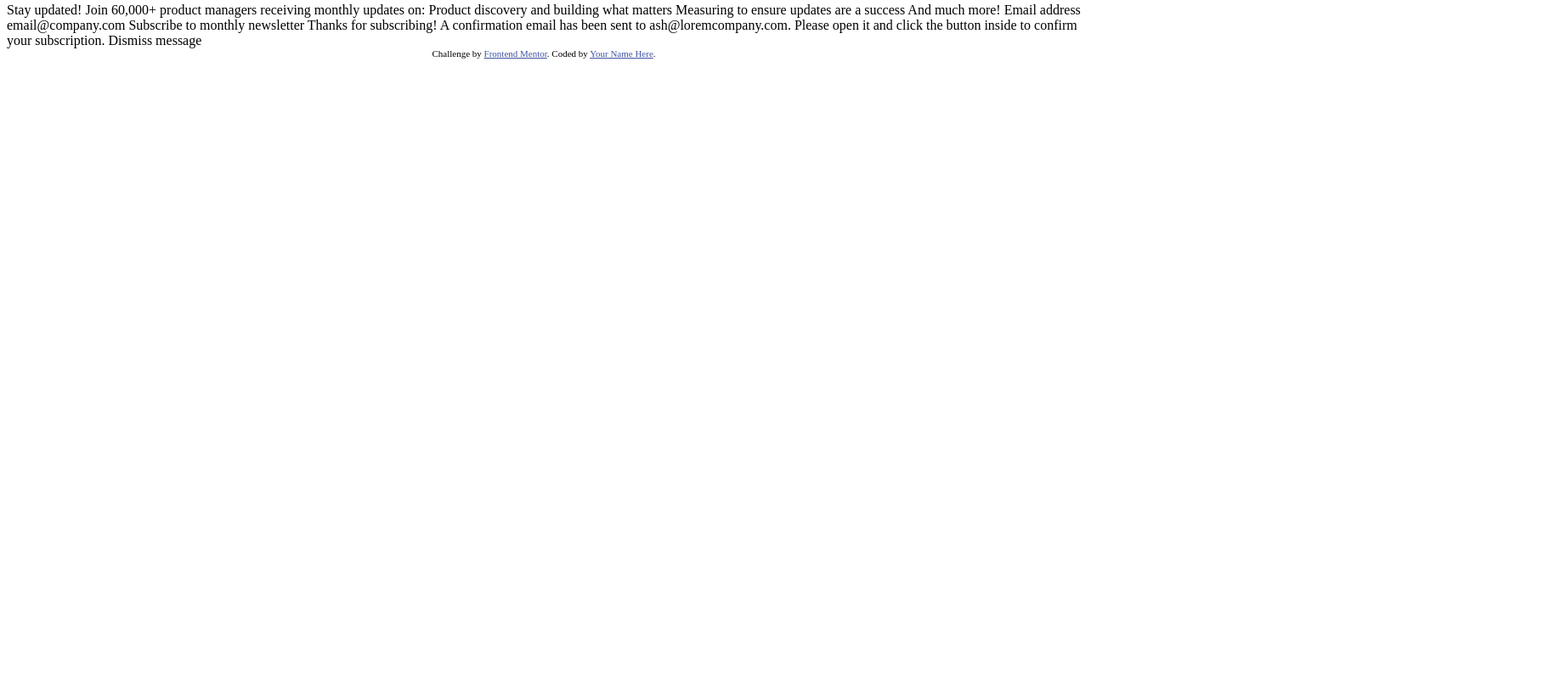
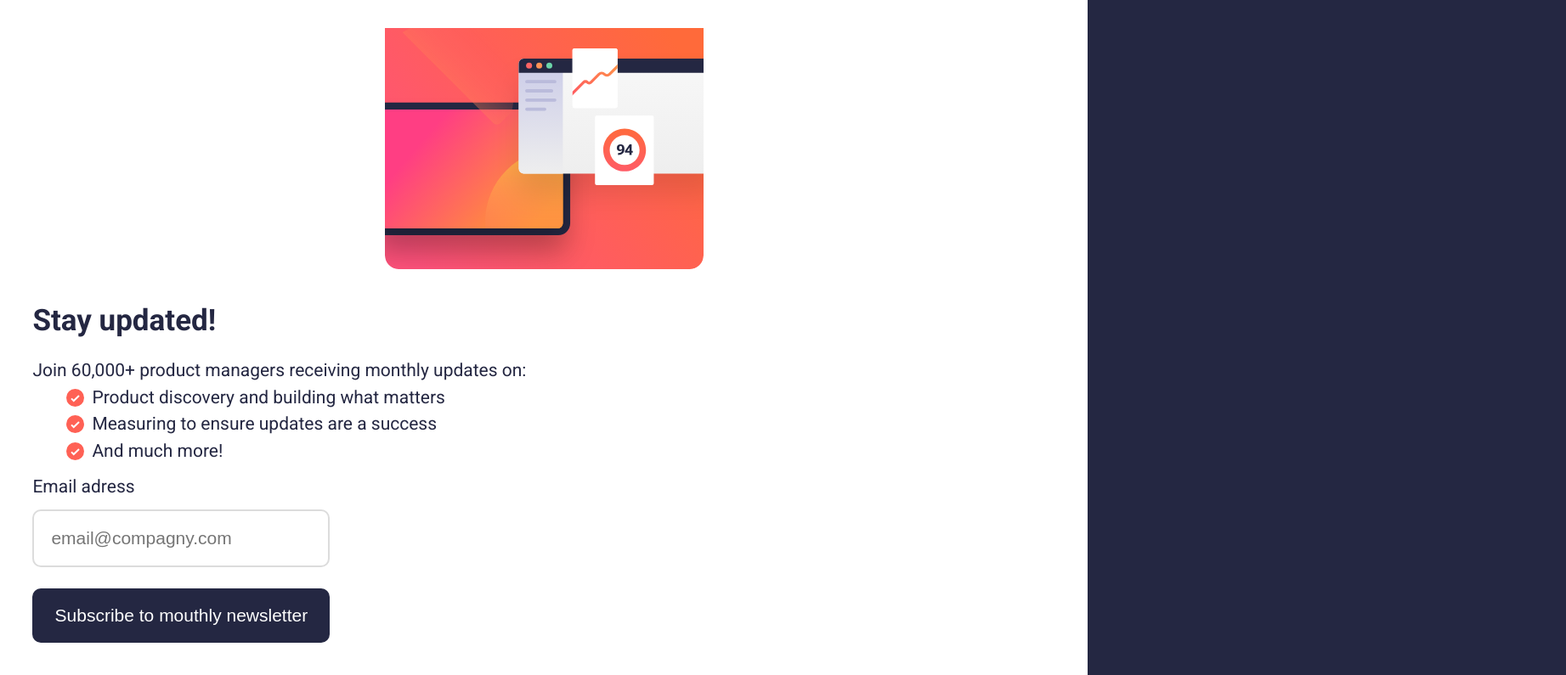
Before and after one commit to blremilie/Newsletter, a plain HTML site: page index.html in a window 1280 px wide. Shown: the part 5-800 px from the top of the page at 85% size, 1843 px wide, since content can reach past the window. Drawn offline with Linux system fonts and the light colour scheme.

Commit message:
second commit

```diff
--- a/index.html
+++ b/index.html
@@ -2,12 +2,12 @@
 <html lang="en">
 <head>
   <meta charset="UTF-8">
-  <meta name="viewport" content="width=device-width, initial-scale=1.0"> <!-- displays site properly based on user's device -->
+  <meta name="viewport" content="width=device-width, initial-scale=1.0">
 
+  <link href="./style.css" rel="stylesheet">
   <link rel="icon" type="image/png" sizes="32x32" href="./assets/images/favicon-32x32.png">
 
-  <title>Frontend Mentor | Newsletter sign-up form with success message</title>
-
+  <title>Newsletter sign-up form with success message</title>
   <!-- Feel free to remove these styles or customise in your own stylesheet 👍 -->
   <style>
     .attribution { font-size: 11px; text-align: center; }
@@ -17,36 +17,39 @@
 <body>
 
   <!-- Sign-up form start -->
+<div id="newsletter">
+  <div id="informations">
+    <h1>Stay updated! </h1>
 
-  Stay updated!
+      <p>Join 60,000+ product managers receiving monthly updates on:</p>
+        <ul>
+          <li>Product discovery and building what matters</li>
+          <li>Measuring to ensure updates are a success</li>
+          <li>And much more!</li>
+        </ul>
+        <form id="form" novalidate>
+          <div id="email_status">
+            <label for= "email">Email adress</label>
+            <span id="error">Valid Email required</span>
+          </div>
+          <input type="email" id="email" name="user_mail" placeholder="email@compagny.com"
+          required/>
+          <input type="submit" id="button" value="Subscribe to mouthly newsletter"/>
+        </form>
+    </div>
+    <div id="image"></div>
+  </div>
 
-  Join 60,000+ product managers receiving monthly updates on:
+  <div id="success_message">
+    <img src="./assets/images/icon-success.svg" alt ="success";>
+      <h1>Thanks for subscribing! </h1>
+        <p>A confirmation email has been sent to <span>ash@loremcompany.com</span>.
+        Please open it and click the button inside to confirm your subscription.</p>
+        <input type="submit" value="Dismiss message" id="button_success">
+  </div>
 
-  Product discovery and building what matters
-  Measuring to ensure updates are a success
-  And much more!
 
-  Email address
-  email@company.com
-
-  Subscribe to monthly newsletter
-
-  <!-- Sign-up form end -->
-
-  <!-- Success message start -->
-
-  Thanks for subscribing!
-
-  A confirmation email has been sent to ash@loremcompany.com.
-  Please open it and click the button inside to confirm your subscription.
-
-  Dismiss message
-
-  <!-- Success message end -->
-
-  <div class="attribution">
-    Challenge by <a href="https://www.frontendmentor.io?ref=challenge" target="_blank">Frontend Mentor</a>.
-    Coded by <a href="#">Your Name Here</a>.
   </div>
+<script src="./script.js"></script>
 </body>
 </html>
--- /dev/null
+++ b/script.js
@@ -0,0 +1,27 @@
+let validateEmailReg = /^((?!\.)[\w\-_.]*[^.])(@\w+)(\.\w+(\.\w+)?[^.\W])$/gm;
+let form = document.getElementById('form');
+let email = document.getElementById('email');
+let success_message = document.getElementById('success_message');
+let newsletter = document.getElementById('newsletter');
+let myError = document.getElementById('error');
+let button_success = document.getElementById('button_success');
+
+form.addEventListener('submit', (e) => {
+    if(validateEmailReg.test(email.value)) {
+        newsletter.style.display = "none";
+        success_message.style.display = "flex";
+        e.preventDefault();
+    }
+    else {
+        myError.style.visibility = "visible";
+        email.style.borderColor = "tomato";
+        email.style.background = "#ffe8e6";
+        email.style.color= "tomato";
+        e.preventDefault();
+    }
+})
+
+button_success.addEventListener('click', (e) => {
+    success_message.style.display = "none";
+    newsletter.style.display = "flex";
+})
--- /dev/null
+++ b/style.css
@@ -0,0 +1,239 @@
+/*Début définition des polices*/
+@import url('https://fonts.googleapis.com/css2?family=Roboto:ital,wght@0,100;0,300;0,400;0,7;0,700;0,900;1,100;1,300;1,400;1,7;1,700;1,900&display=swap');
+/*Fin définition des polices*/
+
+/*Début style de base*/
+*, *::before, *::after {
+    box-sizing: border-box;
+}
+
+* {
+    margin: 0;
+    font-size: calc(16px + 0.390625vw);
+}
+
+html {
+    height: 100%;
+    width: 100%;
+}
+
+body {
+    height: 100%;
+    width: 100%;
+    overflow: auto;
+    background-color:#242742 ;
+    display: flex;
+    align-items: center;
+    justify-content: center;
+}
+
+h1{
+    font-size: calc(60px + 0.390625vw); /*responsive font-size*/
+    font-family: Roboto;
+    font-weight: 700;
+    color:#242742;
+}
+
+p{
+    font-family: Roboto;
+    font-weight: 400;
+    color:#242742;
+    line-height: 150%;
+}
+
+ul {
+    font-family: Roboto;
+    font-weight: 400;
+    color:#242742;
+    list-style: none;
+}
+
+form {
+    font-family: Roboto;
+    font-weight: 400;
+    color: #242742;
+}
+
+input {
+    font-weight: 400;
+    color: grey;
+}
+
+button{
+    font-weight: 400;
+    background:#242742;
+    color: white;
+}
+/*Fin style de base*/
+
+/*Début Style newsletter*/
+
+#newsletter {
+    background-color: white;
+    display: flex;
+    justify-content: space-around;
+    align-items: center;
+    height: auto;
+    width: auto;
+    border-radius:30px;
+    padding:3%;
+    column-gap: 5%;
+}
+/*Fin Style newsletter*/
+
+/*Début Style informations*/
+
+#informations{
+    display: flex;
+    flex-direction: column;
+    justify-content: center;
+    line-height: 2.5;
+
+}
+/*Fin Style informations*/
+
+/*Début Style de la liste*/
+
+li {
+    background: url("./assets/images/icon-list.svg") left no-repeat;
+    padding-left: 30px;
+    margin-left: auto;
+}
+/*Fin Style de la liste*/
+
+/*Début Style image*/
+
+#image {
+   background: url(./assets/images/illustration-sign-up-desktop.svg);
+   width: 400px;
+   height: 593px;
+}
+/*Fin Style image*/
+
+/*Début Style formulaire*/
+
+input, label, #error {
+    display: block;
+}
+
+#email_status {
+    display: flex;
+    column-gap: 40%;
+}
+
+label[for=email] {
+    text-align: justify;
+}
+
+input[type=email] {
+    border: solid 0.1em;
+    border-radius: 10px;
+    border-color:#DCDCDC ;
+    font-weight: 400;
+    color:#242742;
+    padding: 20px;
+    width: 500px;
+}
+
+input[type=submit] {
+    border: none;
+    border-radius: 10px;
+    font-weight: 400;
+    background:#242742;
+    color: white;
+    text-align: center;
+    padding: 20px;
+    width: 500px;
+    margin-top:25px;
+}
+
+input[type=submit]:hover {
+    background-color: tomato;
+    background-image: linear-gradient(135deg, #e44c68, #ff5476, tomato);
+    transition: background-color;
+}
+
+/*Fin Style formulaire*/
+
+/*Début Style error_message*/
+
+#error {
+    visibility: hidden;
+    color:red;
+    font-size: calc(10px + 0.390625vw);
+    align-self: center;
+}
+
+/*Fin Style error_message*/
+
+/*Début Style success_message*/
+
+#success_message {
+    background-color: white;
+    display: none;
+    justify-content: space-around;
+    align-items:flex-start;
+    height:min-content;
+    width:min-content;
+    border-radius:30px;
+    padding:3%;
+    font-family: Roboto;
+    flex-wrap: wrap;
+}
+
+span {
+    font-weight: 700;
+}
+
+input[type=submit]:hover {
+    background-color: tomato;
+    background-image: linear-gradient(135deg, #e44c68, #ff5476, tomato);
+    transition: background-color;
+}
+/*Fin Style sucess_message*/
+
+/*Début définition de la responsive*/
+@media all and (min-width: 375px) and (max-width: 1440px) {
+    #image {
+        background-image: url(./assets/images/illustration-sign-up-mobile.svg);
+        background-position:top;
+        background-size:auto;
+        border-radius: 10%;
+        height: 200%;
+        width: 200%;
+       background-repeat: no-repeat;
+    }
+    #newsletter {
+        flex-direction: column-reverse;
+        width: 100%;
+        height: 100%;
+        border-radius: 0%;
+    }
+    #informations {
+        width: 100%;
+        height: 100%;
+    }
+    p{
+        line-height: 150%;
+        margin:10px 50px 20 px 0;
+    }
+    ul {
+        line-height: 150%;
+        float: left;
+    }
+    #informations h1 {
+        font-size: 35px;
+    }
+    #email{
+        max-width: 350px;
+    }
+    #button{
+        max-width: 350px;;
+    }
+    #success_message {
+        max-width: 375px;
+        border-radius: 0%;
+        height: 100%;
+    }
+}
+/*Fin définition de la responsive*/
```
